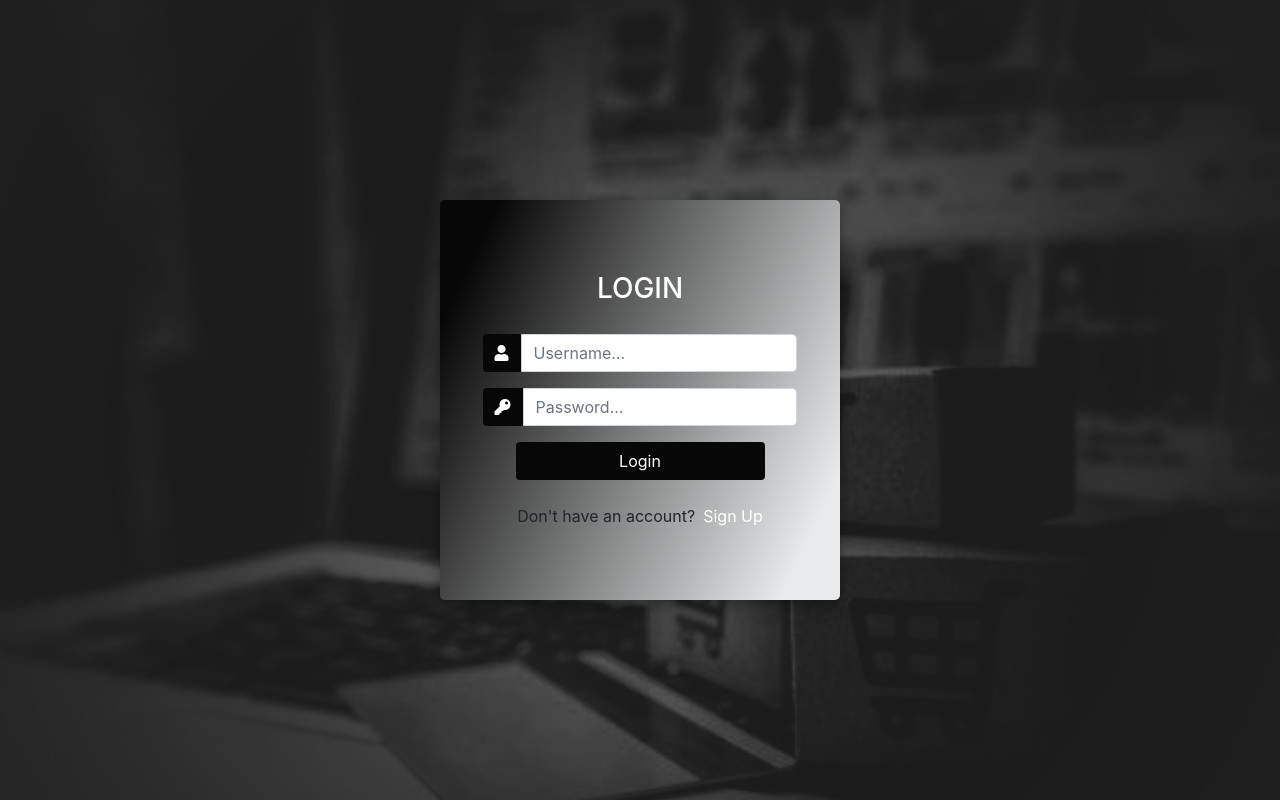
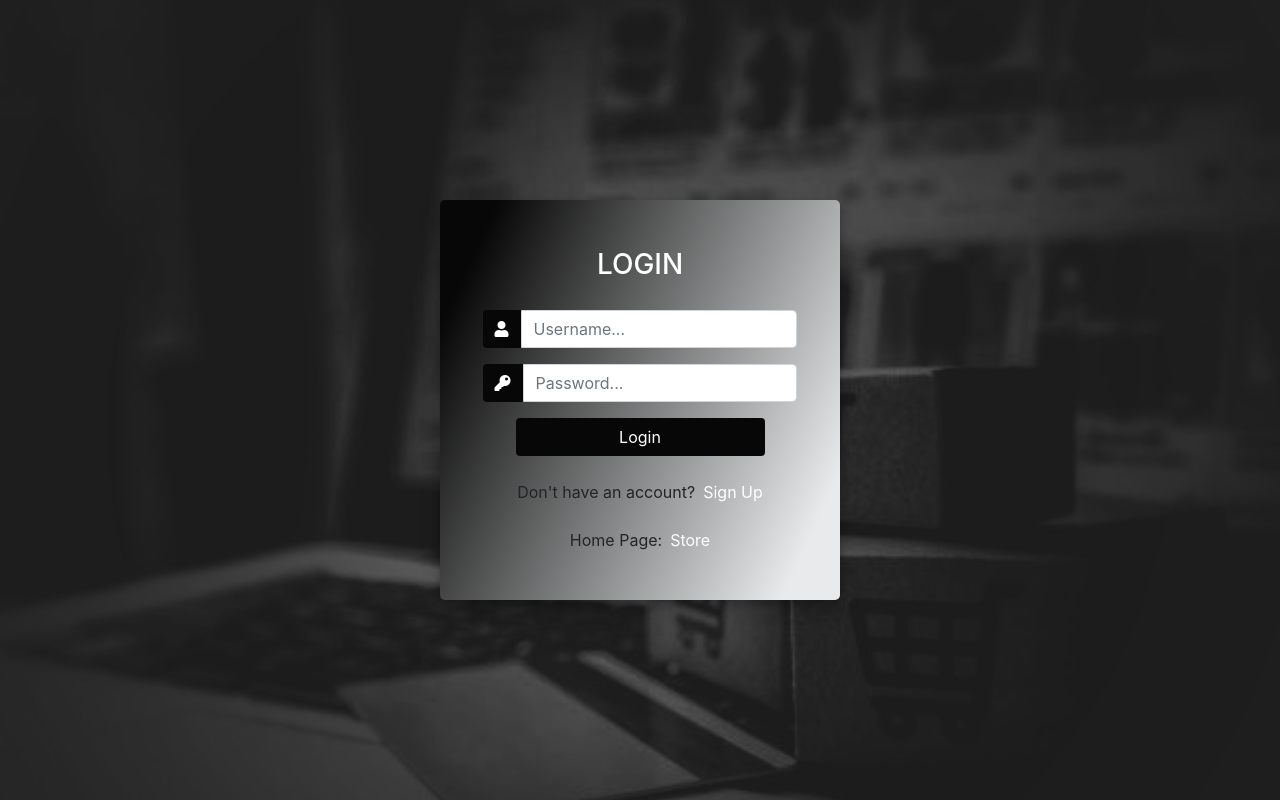
Before and after one commit to adnan2232/WeeBo, a Django app: page /login in a window 1280 px wide. Run offline with Django 3.2, Linux system fonts and the light colour scheme; some libraries are stand-ins or nearby versions.

Commit message:
added link to homepage in login page

```diff
--- a/weebo/store/templates/store/login.html
+++ b/weebo/store/templates/store/login.html
@@ -56,6 +56,12 @@
 					</div>
 
 				</div>
+				<div class="mt-4">
+					<div class="d-flex justify-content-center links">
+						Home Page:<a href="{% url 'store' %}" class="ml-2"> Store</a>
+					</div>
+
+				</div>
 			</div>
 		</div>
 	</div>
```
Also changed, not shown: weebo/db.sqlite3.
